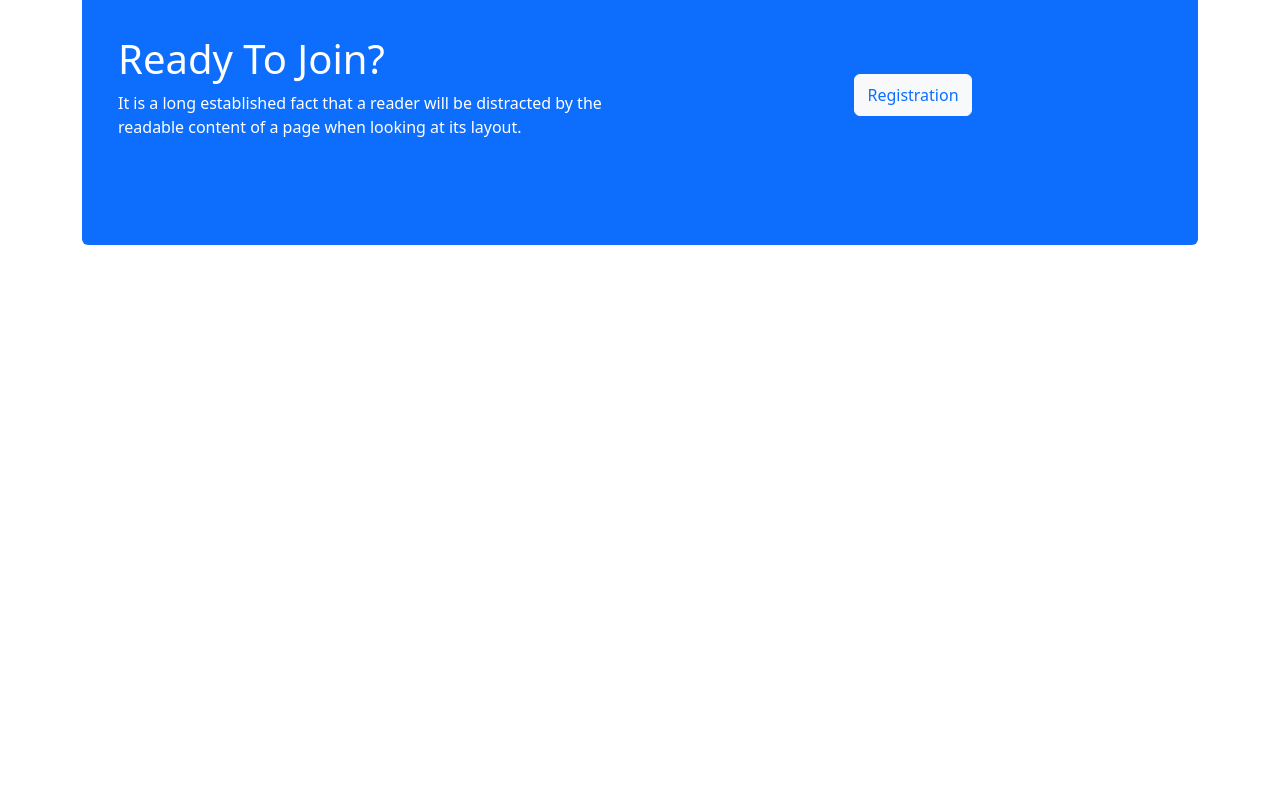
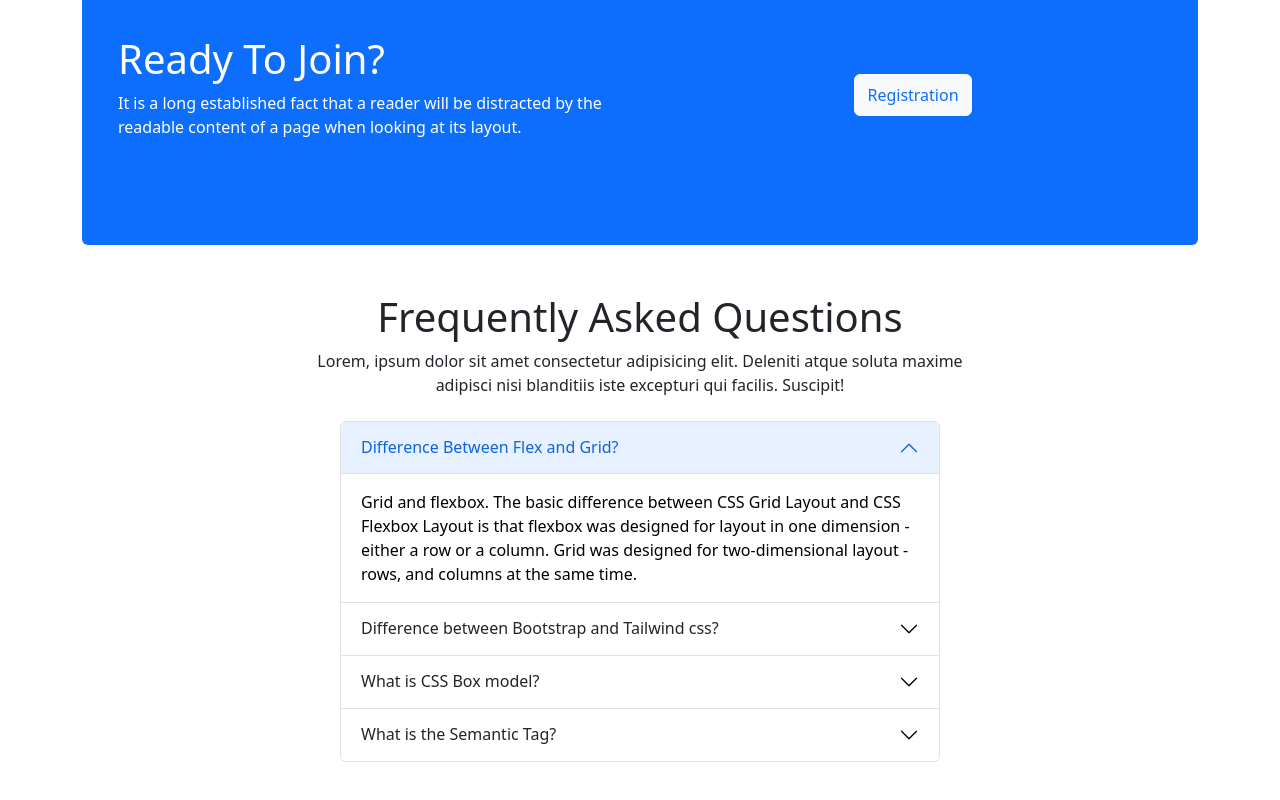
Before and after one commit to abirpuc/web-tech, a plain HTML site: page index.html in a window 1280 px wide. Shown: the part 1735-2535 px from the top of the page. Before the commit the page ends 2028 px from the top, so only its background shows below. Drawn offline with nearby package versions, Linux system fonts and the light colour scheme.

Commit message:
asked questions with accordion

```diff
--- a/index.html
+++ b/index.html
@@ -216,6 +216,71 @@
               </div>
             </div>
          </section>
+
+         <!-- successfull student -->
+         <section>
+
+         </section>
+
+         <!-- Question part -->
+         <section class="container my-5">
+            <div class="text-center">
+                <h1>Frequently Asked Questions</h1>
+                <p class=""><span>Lorem, ipsum dolor sit amet consectetur adipisicing elit. Deleniti atque soluta maxime</span> <br>adipisci nisi blanditiis iste excepturi qui facilis. Suscipit!</p>
+            </div>
+            <div class="d-flex justify-content-center align-items-center my-4">
+                <div class="accordion " id="accordionPanelsStayOpenExample" style="width: 600px;">
+                    <div class="accordion-item">
+                      <h2 class="accordion-header" id="panelsStayOpen-headingOne">
+                        <button class="accordion-button" type="button" data-bs-toggle="collapse" data-bs-target="#panelsStayOpen-collapseOne" aria-expanded="true" aria-controls="panelsStayOpen-collapseOne">
+                          Difference Between Flex and Grid?
+                        </button>
+                      </h2>
+                      <div id="panelsStayOpen-collapseOne" class="accordion-collapse collapse show" aria-labelledby="panelsStayOpen-headingOne">
+                        <div class="accordion-body">
+                            Grid and flexbox. The basic difference between CSS Grid Layout and CSS Flexbox Layout is that flexbox was designed for layout in one dimension - either a row or a column. Grid was designed for two-dimensional layout - rows, and columns at the same time.
+                        </div>
+                      </div>
+                    </div>
+                    <div class="accordion-item">
+                      <h2 class="accordion-header" id="panelsStayOpen-headingTwo">
+                        <button class="accordion-button collapsed" type="button" data-bs-toggle="collapse" data-bs-target="#panelsStayOpen-collapseTwo" aria-expanded="false" aria-controls="panelsStayOpen-collapseTwo">
+                          Difference between Bootstrap and Tailwind css?
+                        </button>
+                      </h2>
+                      <div id="panelsStayOpen-collapseTwo" class="accordion-collapse collapse" aria-labelledby="panelsStayOpen-headingTwo">
+                        <div class="accordion-body">
+                            Bootstrap comes with a set of pre-styled responsive, mobile-first components that possess a definite UI kit. Tailwind CSS uses a set of utility classes to create a neat UI with more flexibility and uniqueness. Sites created using Bootstrap follow the generic pattern that makes them look identica
+                        </div>
+                      </div>
+                    </div>
+                    <div class="accordion-item">
+                      <h2 class="accordion-header" id="panelsStayOpen-headingThree">
+                        <button class="accordion-button collapsed" type="button" data-bs-toggle="collapse" data-bs-target="#panelsStayOpen-collapseThree" aria-expanded="false" aria-controls="panelsStayOpen-collapseThree">
+                          What is CSS Box model?
+                        </button>
+                      </h2>
+                      <div id="panelsStayOpen-collapseThree" class="accordion-collapse collapse" aria-labelledby="panelsStayOpen-headingThree">
+                        <div class="accordion-body">
+                            In web development, the CSS box model refers to how HTML elements are modeled in browser engines and how the dimensions of those HTML elements are derived from CSS properties. It is a fundamental concept for the composition of HTML webpages.
+                        </div>
+                      </div>
+                    </div>
+                    <div class="accordion-item">
+                        <h2 class="accordion-header" id="panelsStayOpen-headingFour">
+                          <button class="accordion-button collapsed" type="button" data-bs-toggle="collapse" data-bs-target="#panelsStayOpen-collapseFour" aria-expanded="false" aria-controls="panelsStayOpen-collapseThree">
+                            What is the Semantic Tag?
+                          </button>
+                        </h2>
+                        <div id="panelsStayOpen-collapseFour" class="accordion-collapse collapse" aria-labelledby="panelsStayOpen-headingFour">
+                          <div class="accordion-body">
+                            A semantic element clearly describes its meaning to both the browser and the developer. Examples of non-semantic elements: <'div'> and <'span'> - Tells nothing about its content. Examples of semantic elements: <'form'> , <'table'> , and <'article'> - Clearly defines its content.
+                          </div>
+                        </div>
+                      </div>
+                  </div>
+            </div>
+        </section>
     </main>
     <script src="https://cdn.jsdelivr.net/npm/bootstrap@5.2.0/dist/js/bootstrap.bundle.min.js" integrity="sha384-A3rJD856KowSb7dwlZdYEkO39Gagi7vIsF0jrRAoQmDKKtQBHUuLZ9AsSv4jD4Xa" crossorigin="anonymous"></script>
   </body>
```
